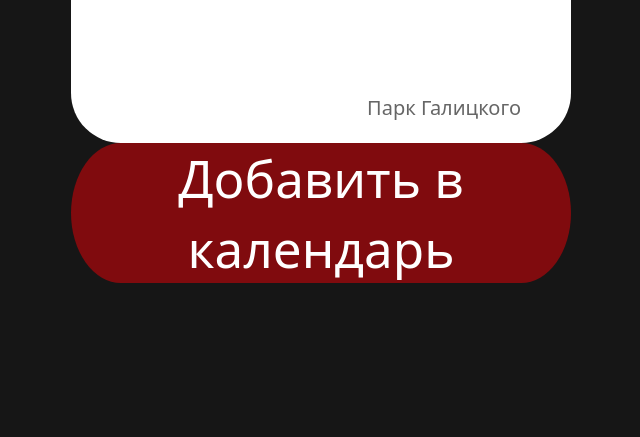
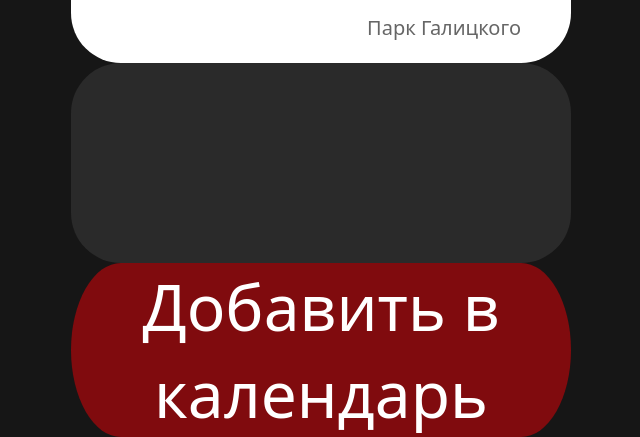
Before and after one commit to MakienkoAS/event, a plain HTML site: page index.html in a window 1280 px wide. Shown: the part 437-874 px from the top of the page, without its empty margins (319-959 px from the left). Before the commit the page ends 800 px from the top, so only its background shows below. Drawn offline with Linux system fonts and the light colour scheme.

Commit message:
Add files via upload

```diff
--- a/index.html
+++ b/index.html
@@ -146,7 +146,7 @@
             color: white;
             text-align: center;
             font-family: system-ui, -apple-system, sans-serif;
-            font-size: 4cqw;
+            font-size: 5cqw;
 			font-weight: 500;
             border: none;
             border-radius: 10%/50%;
@@ -156,6 +156,22 @@
         .calendar-btn:hover {
             background: #a00f13;
         }
+
+		/* Блок музыки с пропорцией 2 / 0.8 */
+		.music-widget {
+			aspect-ratio: 2 / 0.8;
+			background: #2a2a2a;
+			position: relative;
+			border-radius: 10%/25%;
+			overflow: hidden;
+		}
+
+		.music-widget iframe {
+			position: absolute;
+			width: 100%;
+			height: 100%;
+			border: none;
+		}
 
     </style>
 </head>
@@ -180,6 +196,14 @@
 			<div>
 				<p class="abs" style="right: 10%; bottom: 10%;">Парк Галицкого</p>
 			</div>
+		</div>
+
+		<div class="item full-width music-widget">
+			<iframe
+				frameborder="0"
+				allow="clipboard-write"
+				src="https://music.yandex.ru/iframe/album/3796696/track/31328206">
+			</iframe>
 		</div>
 
 		<div class="button-container">
```
